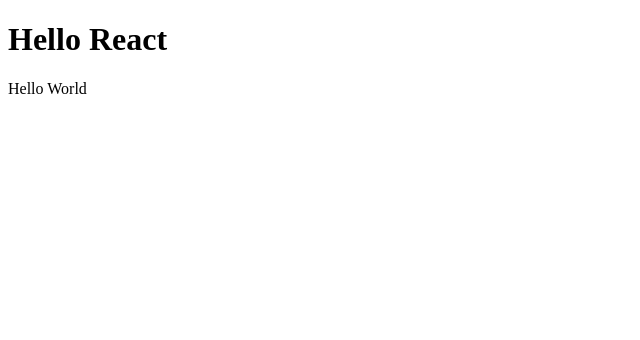
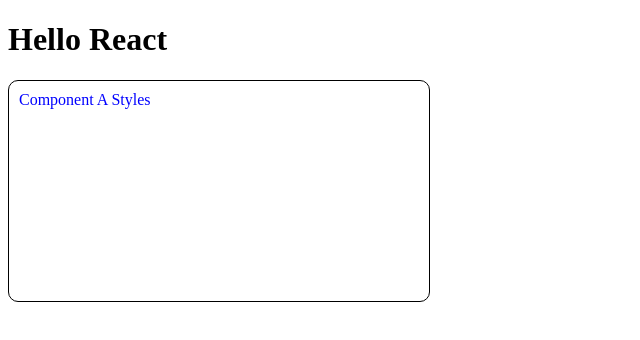
Before and after one commit to ffTsuzuku/crafree, a React app: page / in a window 1280 px wide. Shown: the top 340 px of the page, without its empty margins (0-640 px from the left). Built offline with nearby package versions, Linux system fonts and the light colour scheme.

Commit message:
Gave ComponentA styles the proper filename

```diff
--- a/src/components/componentA/styles.css
+++ b/src/components/componentA/ComponentA.module.css
@@ -7,4 +7,5 @@
     height: 200px;
     border-radius: 10px;
     padding: 10px;
+    border: 1px solid black;
 }
--- a/src/components/componentA/index.js
+++ b/src/components/componentA/index.js
@@ -1,8 +1,9 @@
 import React from 'react'
-import styles from './styles.css'
+import styles from './ComponentA.module.css'
 
+console.log('Styles', styles)
 export default function() {
     return <div className={styles.card}>
-        <div className={styles.blueText}>Hello World</div>
+        <div className={styles.blueText}>Component A Styles</div>
     </div>
 }
```
